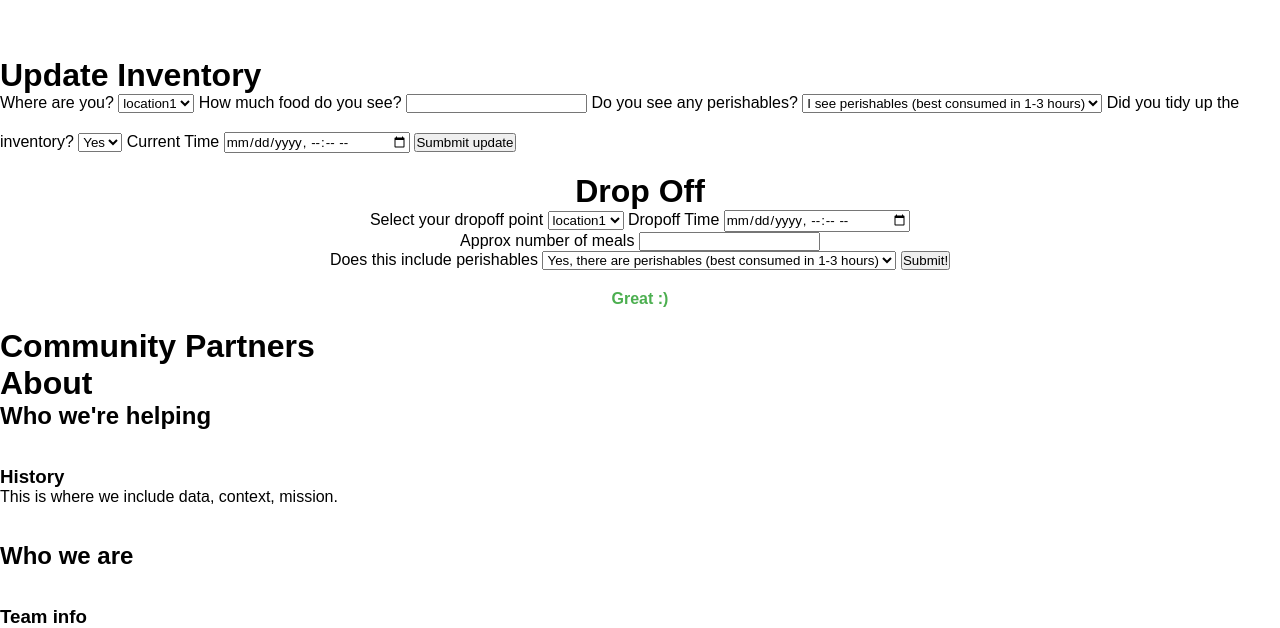
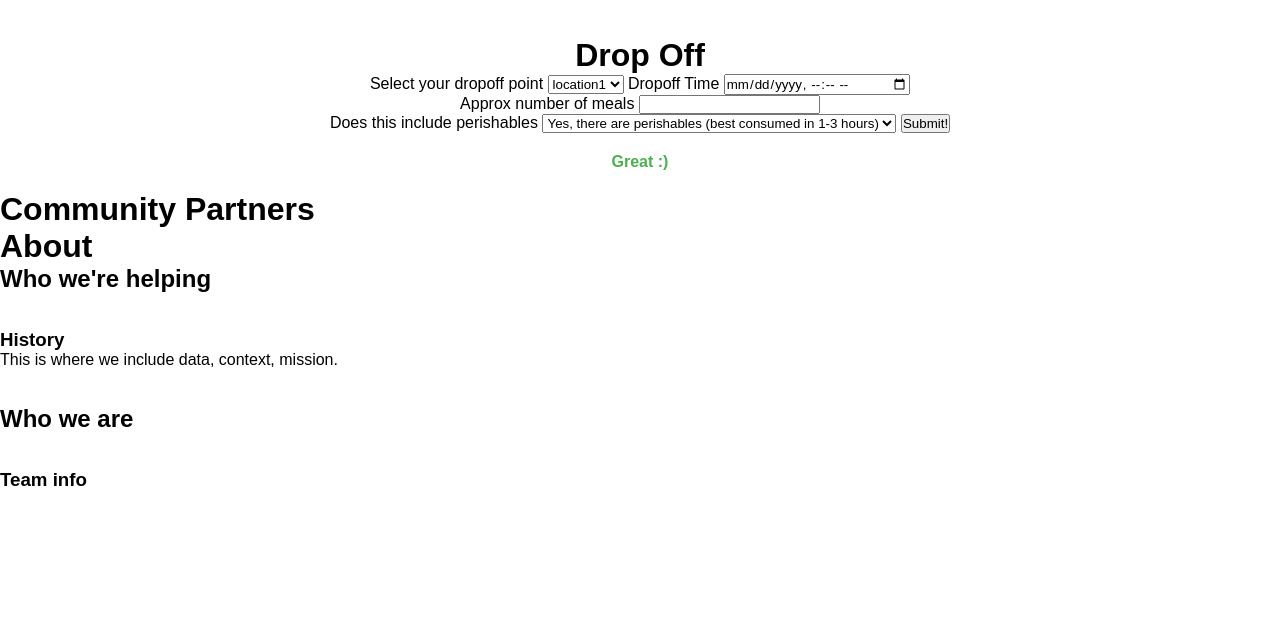
Before and after one commit to gdkoo/ShareEats-FrontEnd, a plain HTML site: page src/index.html in a window 1280 px wide. Shown: the part 1544-2172 px from the top of the page. After the commit the page ends 2035 px from the top, so only its background shows below. Drawn offline with Linux system fonts and the light colour scheme.

Commit message:
removed update inventory section on location page, added src folder organization

```diff
--- a/index.html
+++ b/src/index.html
@@ -4,7 +4,7 @@
 	<meta charset="utf-8">
 	<meta name="viewport" content="width=device-width, initial-scale=1">
 	<title>Home to Homeless Food Donation</title>
-	<link rel="stylesheet" href="style.css">
+	<link rel="stylesheet" href="style.css"> <!--outdated stylesheet -->
 </head>
 <body>
 	<div class="landing-page">
@@ -117,44 +117,6 @@
 		<div class="map">
 			<iframe src="https://www.google.com/maps/d/embed?mid=18bTw9DxLVQHYbIUNB3Z3jMCoTY7GX6M&ehbc=2E312F&noprof=1" width="640" height="480"></iframe>
 		</div>
-
-		<div class=" section update-inventory">
-			<h1 class="update-inventory-title">Update Inventory</h1>
-			<label for="location-drop-down">Where are you?</label>
-			<select name="location-drop-down" id="location-drop-down">
-				<option value="location1">location1</option>
-				<option value="location2">location2</option>
-				<option value="location3">location3</option>
-				<option value="location4">location4</option>
-				<option value="location5">location5</option>
-				<option value="location6">location6</option>
-				<option value="location7">location7</option>
-				<option value="location8">location8</option>
-			</select>
-
-			<!-- require value, number between 0 to over 50+? -->
-			<!-- input number from 0, to over 50+, in boxes -->
-			<label for="total-inventory-quantity">How much food do you see?</label>
-			<input type="text" name="total-inventory-quantity" id="total-inventory-quantity">
-
-			<label for="update-food-type">Do you see any perishables?</label>
-			<select name="update-food-type" id="perishable-drop-down">
-				<option value="yes-perishables">I see perishables (best consumed in 1-3 hours)</option>
-				<option value="no-perishables"> No perishables (can last 3+ hours)</option>
-				<!-- if not sure, automatically default to last perishable update-->
-			</select>
-
-			<label for="removed-food">Did you tidy up the inventory?</label>
-			<select name="removed-food" id="removed-food">
-				<option value="yes">Yes</option>
-				<option value="no">No</option>
-			</select>
-
-			<label for="update-inventory-time">Current Time</label>
-			<input type="datetime-local" name="update-inventory-time">
-
-			<button name="submit-update" id="submit-update">Sumbmit update</button>
-		</div>
 	</div>
 	<div class="drop-off-page">
 		<h1>Drop Off</h1>
```
Also changed, not shown: src/index.js (added), src/style.css (renamed from style.css).
